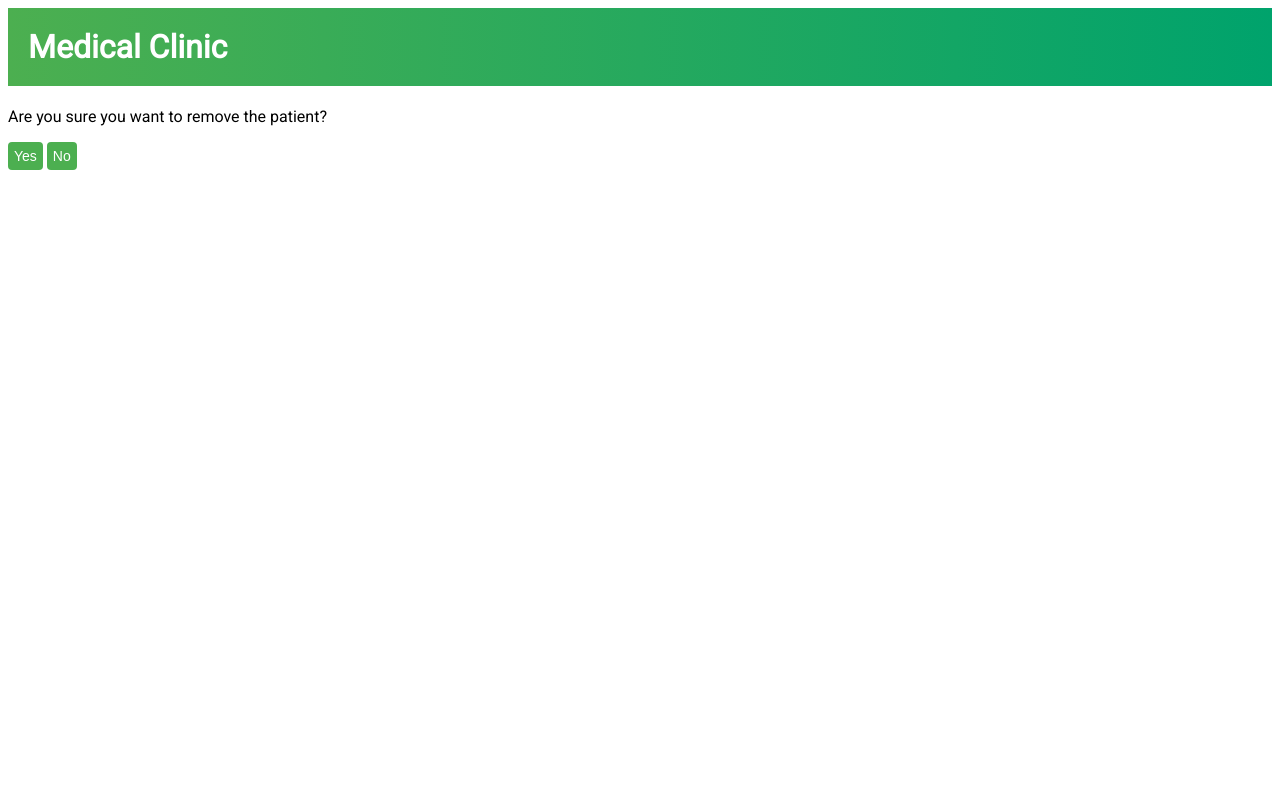
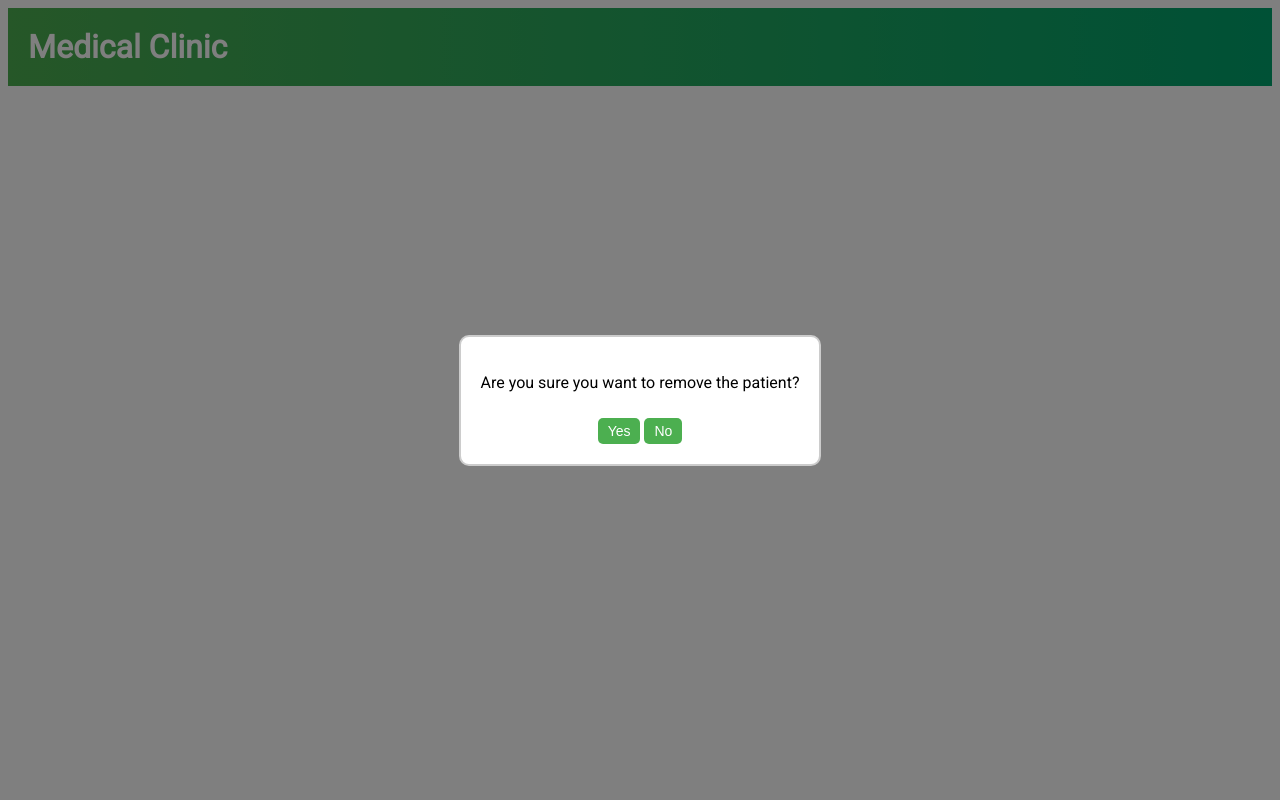
Before and after one commit to sabatzz/Medical_clinic, a Django app: page /patients/31/delete/ in a window 1280 px wide. Run offline with Django 5.2, Linux system fonts and the light colour scheme; data comes from the database, SQL or seed files in the repository.

Commit message:
Delate_alert

```diff
--- a/patients/templates/patients/patient_confirm_delete.html
+++ b/patients/templates/patients/patient_confirm_delete.html
@@ -7,6 +7,45 @@
     <link rel="stylesheet" type="text/css" href="{% static 'css/styles.css' %}">
     <link rel="stylesheet" href="https://cdnjs.cloudflare.com/ajax/libs/font-awesome/5.15.4/css/all.min.css">
     <link rel="stylesheet" href="https://fonts.googleapis.com/css?family=Roboto&display=swap">
+
+    <style>
+    .modal {
+        display: flex;
+        align-items: center;
+        justify-content: center;
+        position: fixed;
+        top: 0;
+        left: 0;
+        width: 100%;
+        height: 100%;
+        background-color: rgba(0, 0, 0, 0.5);
+        z-index: 9999;
+    }
+
+    .modal-content {
+        text-align: center;
+        background-color: #fff;
+        padding: 20px;
+        border-radius: 10px;
+        border: 2px solid #ccc;
+    }
+
+    #confirm-delete-yes,
+    #confirm-delete-no {
+        margin-top: 10px;
+        padding: 5px 10px;
+        border: none;
+        background-color: #4CAF50;
+        color: #fff;
+        cursor: pointer;
+        border-radius: 5px;
+    }
+
+    #confirm-delete-yes:hover,
+    #confirm-delete-no:hover {
+        background-color: #00A36C;
+    }
+</style>
 
 </head>
 <body>
```
